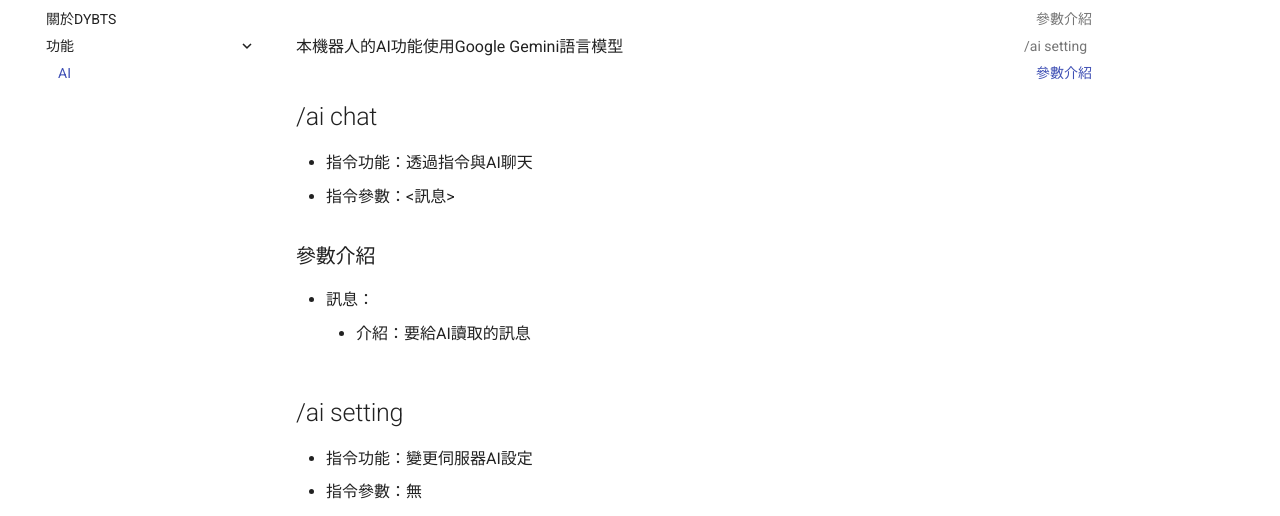
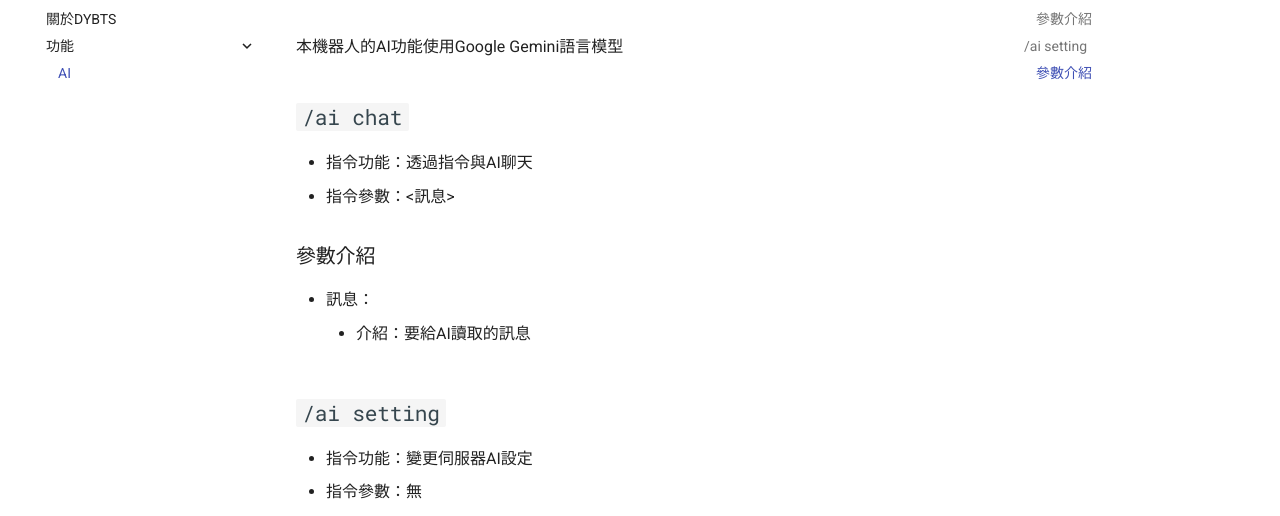
Before and after one commit to Do-Your-Best-To-Serve/Docs, an MkDocs documentation site: the page built from docs/ai.md, in a window 1280 px wide. Shown: the part 146-662 px from the top of the page. Built offline with MkDocs 1.6.1 and Material for MkDocs 9.7.7, drawn with Linux system fonts in a browser that asks for light colours.

Commit message:
美化指令樣式

```diff
--- a/docs/ai.md
+++ b/docs/ai.md
@@ -1,13 +1,13 @@
 # AI功能
 本機器人的AI功能使用Google Gemini語言模型
-## /ai chat
+## `/ai chat`
 - 指令功能：透過指令與AI聊天
 - 指令參數：<訊息>
-###參數介紹
+### 參數介紹
 - 訊息：
 	- 介紹：要給AI讀取的訊息
-##/ai setting
+## `/ai setting`
 - 指令功能：變更伺服器AI設定
 - 指令參數：無
-###參數介紹
+### 參數介紹
 無參數
```
